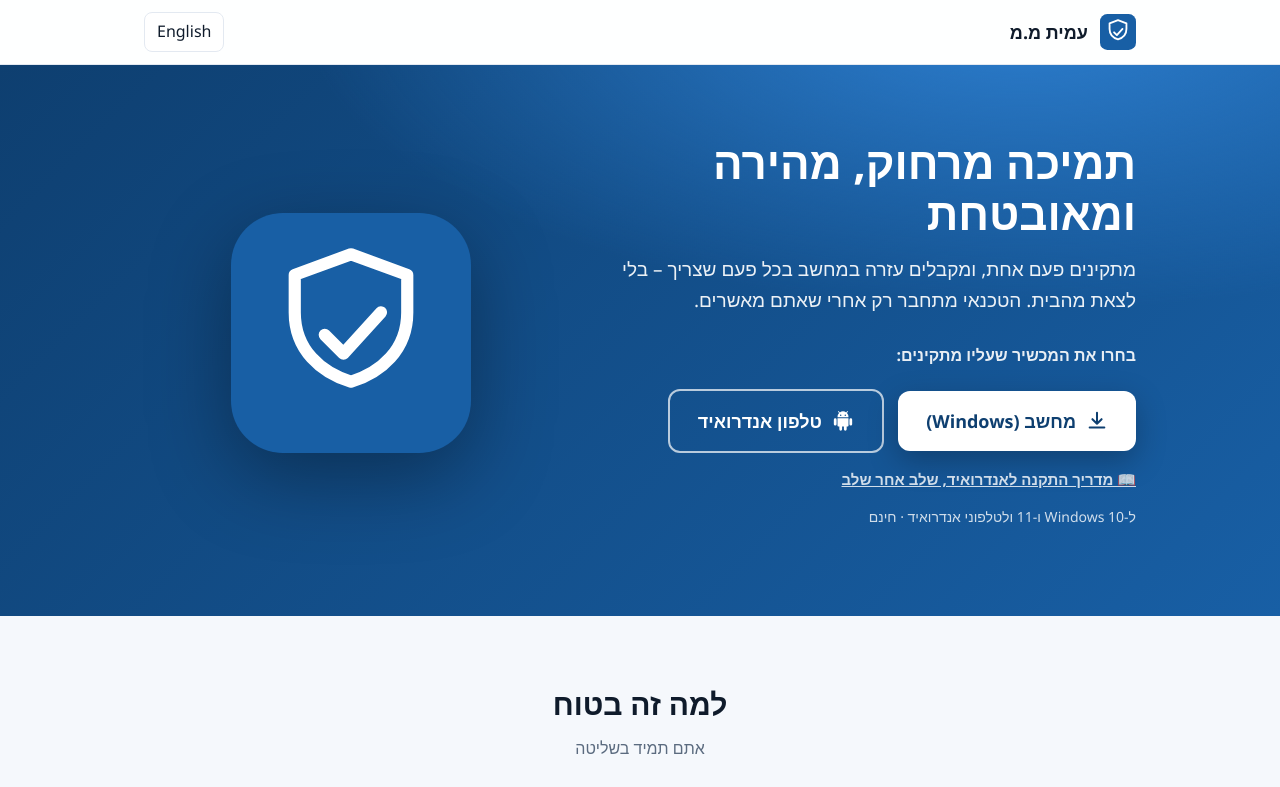
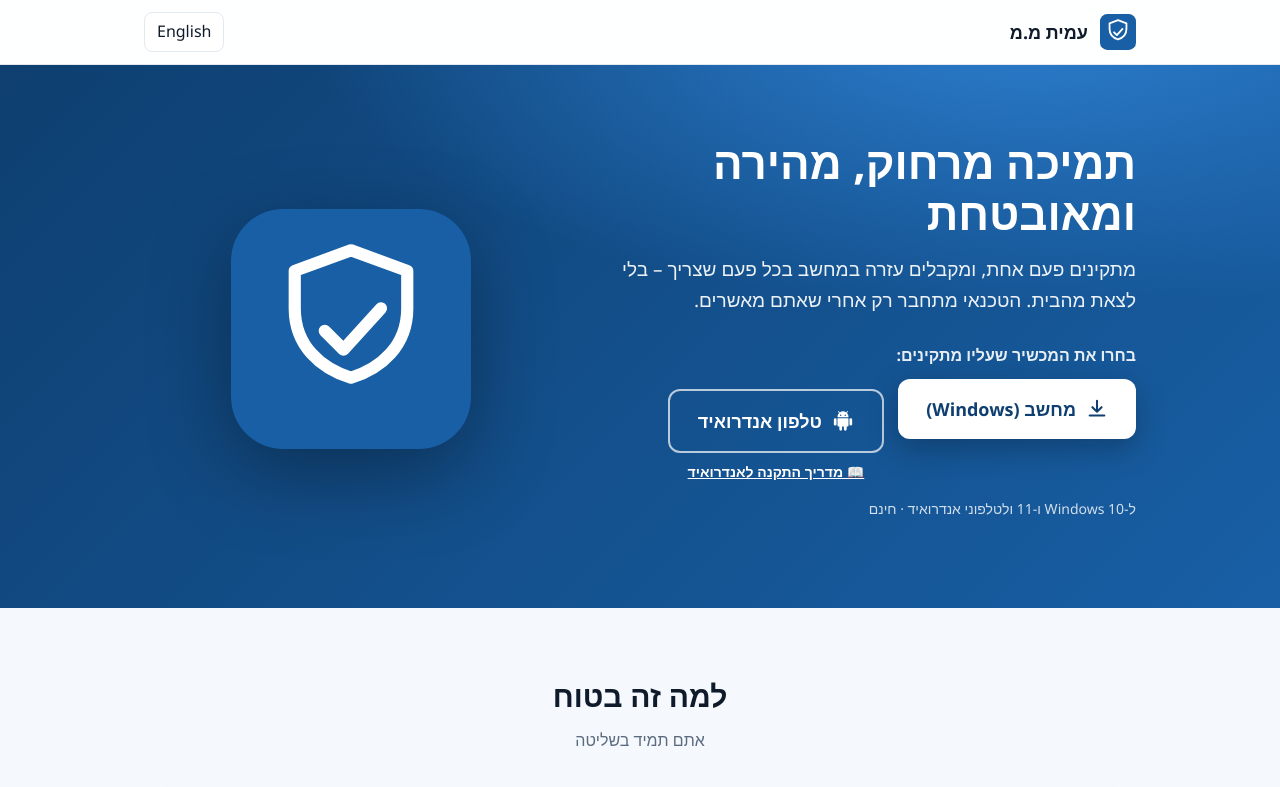
Before and after one commit to azombit/amitmm-support, a plain HTML site: page index.html in a window 1280 px wide. Shown: the top 787 px of the page. Drawn offline with Linux system fonts and the light colour scheme.

Commit message:
Landing: put the Android guide link right under the Android button

```diff
--- a/index.html
+++ b/index.html
@@ -28,11 +28,13 @@
       <svg viewBox="0 0 24 24" fill="none" stroke="currentColor" stroke-width="2.2" stroke-linecap="round" stroke-linejoin="round"><path d="M12 3v12m0 0l-5-5m5 5l5-5M4 19h16"/></svg>
       <span data-l="he">מחשב (Windows)</span><span data-l="en">PC (Windows)</span>
     </a>
+    <span style="display:inline-flex;flex-direction:column;align-items:center;gap:8px;vertical-align:top">
     <a class="btn ghost" id="dla" href="https://github.com/azombit/amitmm-support/releases/latest/download/ZrmAgent.apk">
       <svg viewBox="0 0 24 24" fill="currentColor"><path d="M6 9h12v8a1 1 0 01-1 1h-1v3a1.5 1.5 0 01-3 0v-3h-2v3a1.5 1.5 0 01-3 0v-3H7a1 1 0 01-1-1zM3.5 9A1.5 1.5 0 015 10.5v5a1.5 1.5 0 01-3 0v-5A1.5 1.5 0 013.5 9zm17 0a1.5 1.5 0 011.5 1.5v5a1.5 1.5 0 01-3 0v-5A1.5 1.5 0 0120.5 9zM15.5 2.6l1.2-1.6.8.6-1.2 1.6A6 6 0 0118 8H6a6 6 0 011.7-4.8L6.5 1.6l.8-.6 1.2 1.6a6 6 0 017 0zM9.5 5a.8.8 0 100 1.6.8.8 0 000-1.6zm5 0a.8.8 0 100 1.6.8.8 0 000-1.6z"/></svg>
       <span data-l="he">טלפון אנדרואיד</span><span data-l="en">Android phone</span>
     </a>
-    <div class="meta"><a href="https://amit-open.tailb6001d.ts.net/d/guide" target="_blank" rel="noopener" style="color:#fff;font-weight:600;font-size:15px;text-decoration:underline"><span data-l="he">📖 מדריך התקנה לאנדרואיד, שלב אחר שלב</span><span data-l="en">📖 Step-by-step Android install guide</span></a></div>
+    <a href="https://amit-open.tailb6001d.ts.net/d/guide" target="_blank" rel="noopener" style="color:#fff;font-weight:600;font-size:14px;text-decoration:underline;margin-inline-start:10px"><span data-l="he">📖 מדריך התקנה לאנדרואיד</span><span data-l="en">📖 Android install guide</span></a>
+    </span>
     <div class="meta"><span data-l="he">ל-Windows 10 ו-11 ולטלפוני אנדרואיד · חינם</span><span data-l="en">Windows 10 / 11 and Android phones · free</span></div>
   </div>
   <img class="logo-big" src="logo.svg" alt="Amit M.M">
```
